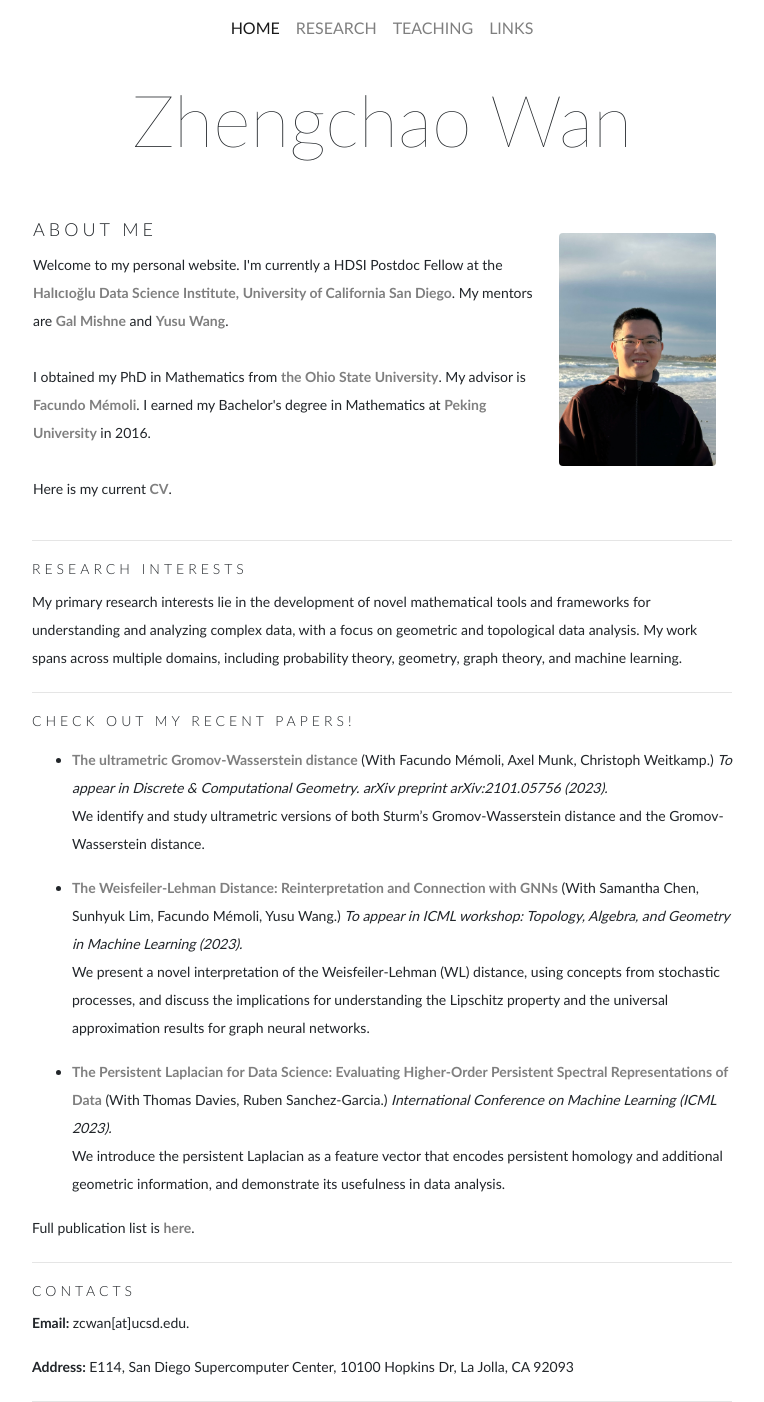
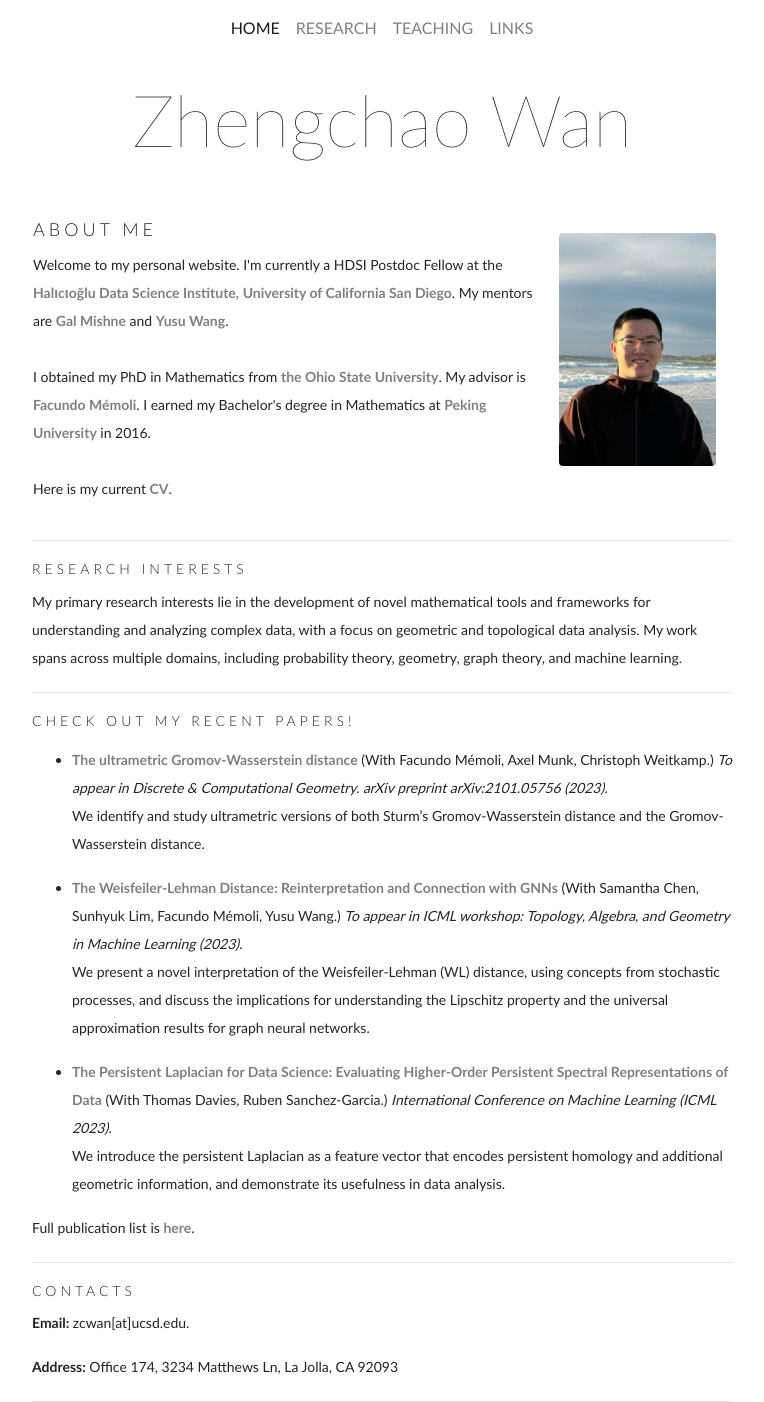
Before and after one commit to ZhengchaoW/ZhengchaoW.github.io, a Jekyll site: the page built from index.html, in a window 1280 px wide. Shown: the whole page, without its empty margins (258-1022 px from the left). Built offline with Jekyll 4.4.1, drawn with Linux system fonts in a browser that asks for light colours.

Commit message:
address update

```diff
--- a/index.html
+++ b/index.html
@@ -70,7 +70,7 @@ active: home
       <h3>Contacts</h3>
       <p><b>Email: </b> zcwan[at]ucsd.edu.</p>
 
-      <p><b>Address: </b> E114, San Diego Supercomputer Center, 10100 Hopkins Dr, La Jolla, CA 92093</p>
+      <p><b>Address: </b> Office 174, 3234 Matthews Ln, La Jolla, CA 92093</p>
   </section>
   <hr>
 </div>
```
